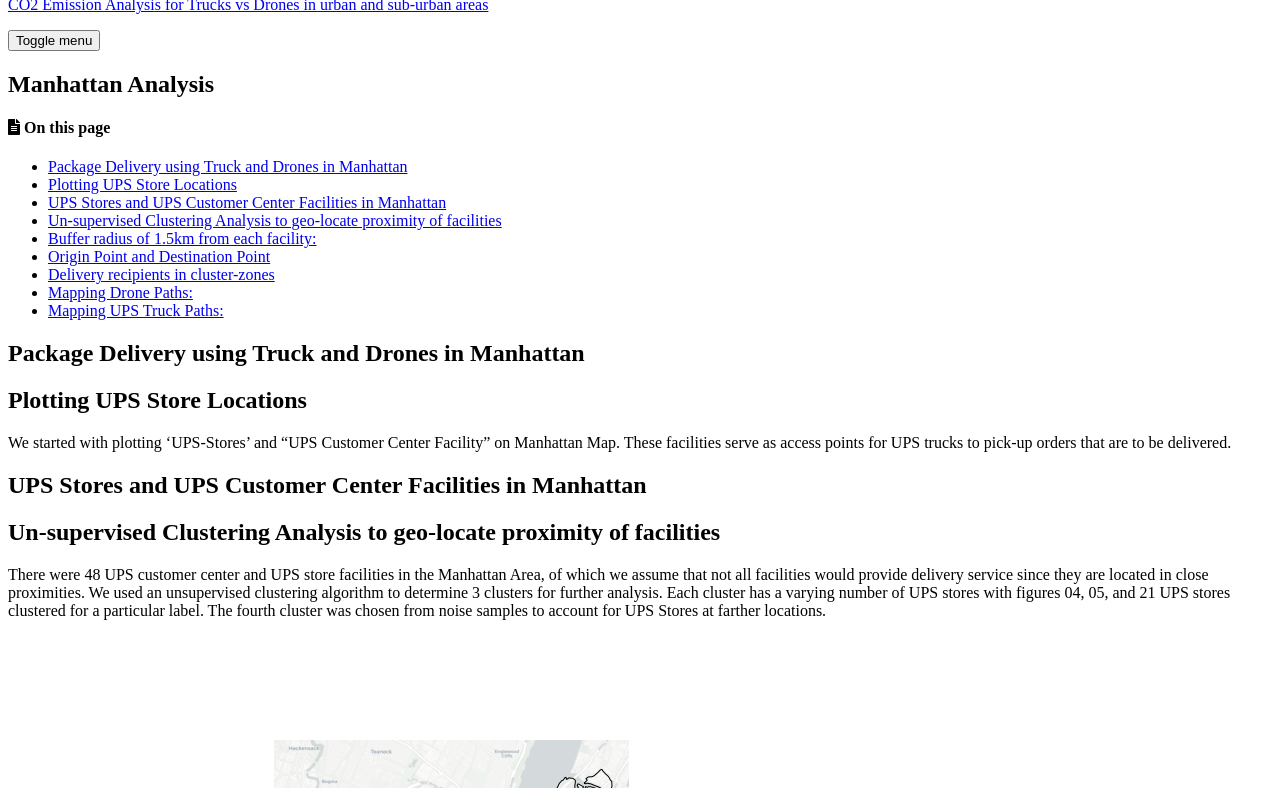
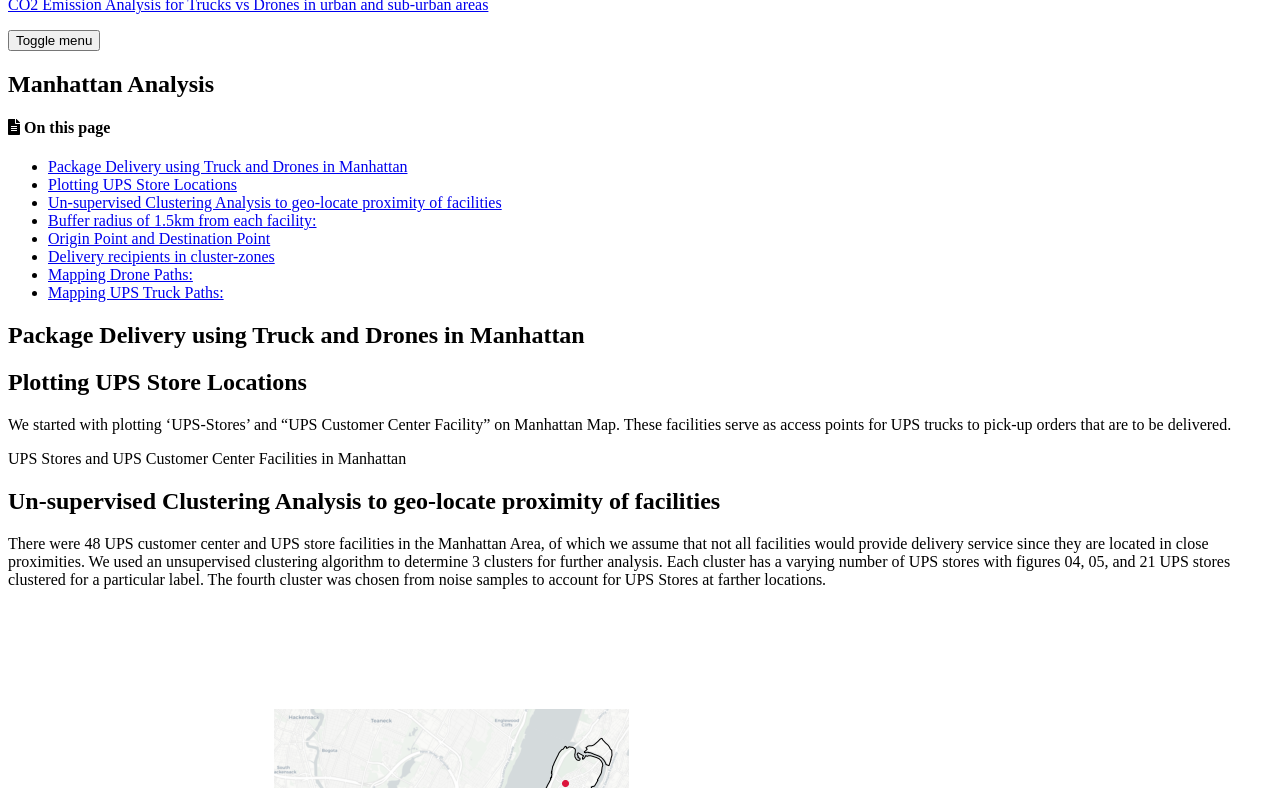
Before and after one commit to suryajps/Spatial-Analysis-for-Drone-vs-Truck-Deliveries-, a Jekyll site: the page built from _posts/2020-12-21-Manhattan-Analysis.md, in a window 1280 px wide and 900 px high, cut to the strip 112-900 px from the top of the window. Built offline with Jekyll 4.4.1, drawn with Linux system fonts in a browser that asks for light colours; cached includes are drawn as plain includes; nearby versions of some CDN libraries.

Commit message:
Update 2020-12-21-Manhattan-Analysis.md

```diff
--- a/_posts/2020-12-21-Manhattan-Analysis.md
+++ b/_posts/2020-12-21-Manhattan-Analysis.md
@@ -20,7 +20,7 @@
 ## Plotting UPS Store Locations
 We started with plotting 'UPS-Stores' and "UPS Customer Center Facility" on Manhattan Map. These facilities serve as access points for UPS trucks to pick-up orders that are to be delivered.
 
-## UPS Stores and UPS Customer Center Facilities in Manhattan
+UPS Stores and UPS Customer Center Facilities in Manhattan
 <div id="folium-chart-1"></div>
 
 ## Un-supervised Clustering Analysis to geo-locate proximity of facilities
```
